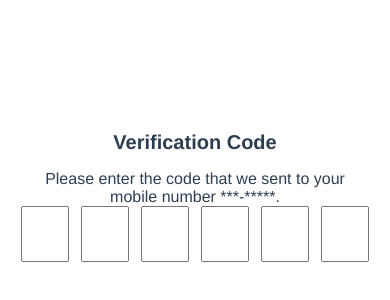
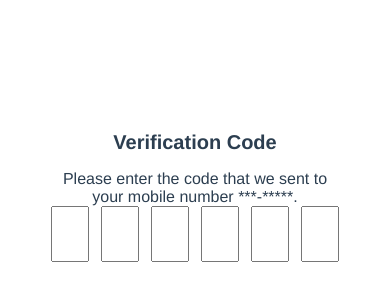
Before and after one commit to waltzHao/verification-code, a Vue app: page / in a window 390 px wide. Shown: the part 234-534 px from the top of the page. Built offline with nearby package versions, Linux system fonts and the light colour scheme.

Commit message:
test mobile css

```diff
--- a/src/App.vue
+++ b/src/App.vue
@@ -131,8 +131,9 @@ input[type="text"] {
     gap: 8px;
   }
    input[type="text"] {
-    color: yellow;
+    color: blue;
      width: 18px;
+       font-size: 25px;
   }
 }
 @media only screen and (max-width: 600px) {
@@ -141,7 +142,7 @@ input[type="text"] {
   }
   /* For tablets: */
   input[type="text"] {
-    width: 40px;
+    width: 30px;
     font-size: 20px;
   }
 }
```
